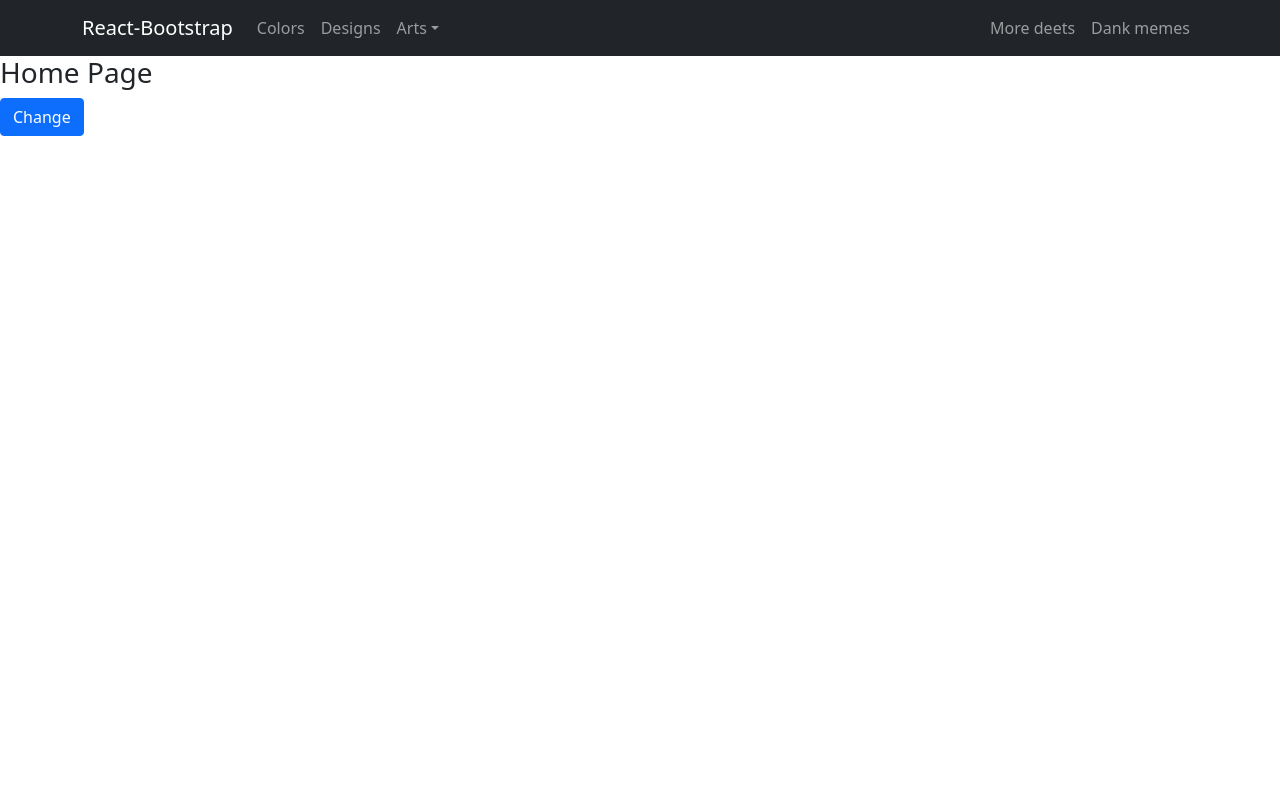
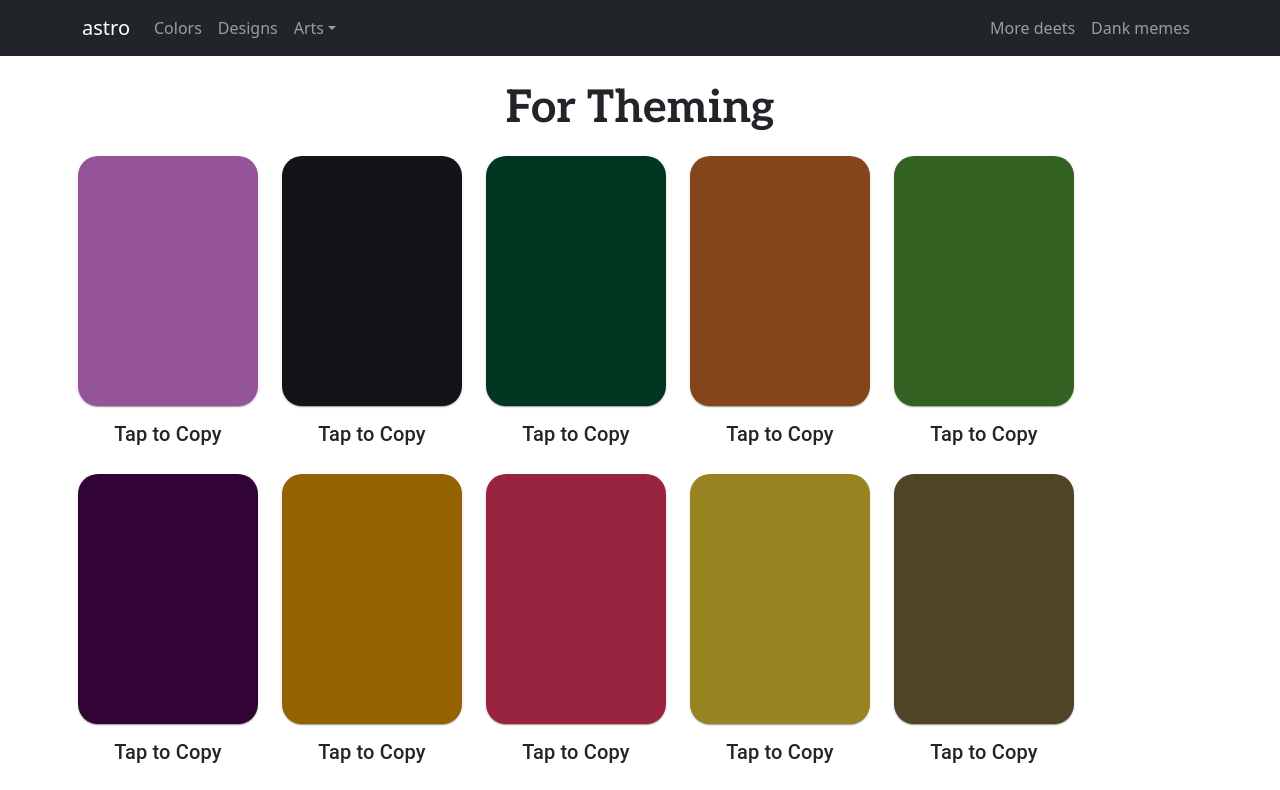
Before and after one commit to Thedot-in-opensource/astro, a React (Create React App) app: page / in a window 1280 px wide. Shown: the top 790 px of the page. Built offline with nearby package versions, Linux system fonts and the light colour scheme.

Commit message:
added layout

```diff
--- a/public/index.html
+++ b/public/index.html
@@ -39,7 +39,9 @@
       To create a production bundle, use `npm run build` or `yarn build`.
     -->
     <link rel="stylesheet" href="https://cdn.jsdelivr.net/npm/bootstrap@5.1.3/dist/css/bootstrap.min.css" integrity="sha384-1BmE4kWBq78iYhFldvKuhfTAU6auU8tT94WrHftjDbrCEXSU1oBoqyl2QvZ6jIW3" crossorigin="anonymous" />
-    <link rel="stylesheet" href="https://fonts.googleapis.com/css?family=Roboto:300,400,500,700&display=swap" />
+    <link rel="preconnect" href="https://fonts.googleapis.com">
+    <link rel="preconnect" href="https://fonts.gstatic.com" crossorigin>
+    <link href="https://fonts.googleapis.com/css2?family=Aleo:wght@700&display=swap" rel="stylesheet">
 </body>
 
 </html>
--- a/src/Pages/Home.js
+++ b/src/Pages/Home.js
@@ -1,8 +1,13 @@
 import React from 'react'
 import {useState} from 'react'
-import { Navbar, Container, Nav, Button} from 'react-bootstrap'
+import { Navbar, Container, Nav, Button, Row} from 'react-bootstrap'
 import NavBox from './SharedComponents/components/navbar'
+import Card from '@mui/material/Card';
+import Grid from '@mui/material/Grid';
+import Typography from '@mui/material/Typography';
 
+import {CopyToClipboard} from 'react-copy-to-clipboard';
+import "./SharedComponents/Styles/Home.css"
 
 
 export default function Home() {
@@ -12,10 +17,19 @@ export default function Home() {
         var letters = '0123456789ABCDEF';
         var color = '#';
         for (var i = 0; i < 6; i++) {
-            color += letters[Math.floor(Math.random() * 16)];
+            color += letters[Math.floor(Math.random() * 10)];
         }
-        setbColor(color)
+        return color
     }
+    function numberRange (start, end) {
+        return new Array(end - start).fill().map((d, i) => i + start);
+      }
+
+    const [CopyStatus, setCopyStatus] = useState(false)
+    const [colorHex, setcolorHex] = useState('')
+
+
+
     return (
         <div
         style={bColor ?
@@ -24,7 +38,55 @@ export default function Home() {
         : {backgroundColor: '#fff' }}
         >
             <NavBox/>
-            <h3>Home Page</h3>
+            <h3
+            style={{
+                fontSize: 45,
+                textAlign: 'center',
+                marginTop: 25,
+                marginBottom: 25,
+                fontFamily:'Aleo'
+            }}
+            >For Theming</h3>
+            <Container maxWidth="sm">
+            <Grid container spacing={2}>
+            {numberRange(0, 18).map((p) => {
+                return(
+                    <>
+                    <CopyToClipboard text={colorHex}
+                        onCopy={() => setCopyStatus(true)}>
+                        <div
+                        style={{
+                            flexDirection: 'column'
+                        }}
+                        >
+                        <Card sx={{ width:180, height: 250, borderRadius:5, backgroundColor: generateColors(), margin:1.50 }} onClick={() => {navigator.clipboard.writeText("#"+this.state.textToCopy)}}>
+
+                        </Card>
+
+                        <Typography style={{
+                            textAlign: 'center',
+                            marginTop: 8,
+                            marginBottom: 12
+                            }}
+                        variant="h6"
+                        component="h2"
+
+                        >
+                        Tap to Copy
+                        </Typography>
+                        </div>
+                    </CopyToClipboard>
+                   {/* {CopyStatus ? <span style={{color: 'red'}}>Copied.</span> : null} */}
+                   </>
+                )
+            })
+
+            }
+            </Grid>
+            </Container>
+
+
+
             <Button
             onClick={() => generateColors()}
             >
--- a/src/Pages/SharedComponents/components/navbar.js
+++ b/src/Pages/SharedComponents/components/navbar.js
@@ -4,7 +4,7 @@ export default function NavBox() {
     return (
             <Navbar collapseOnSelect expand="lg" bg="dark" variant="dark">
   <Container>
-  <Navbar.Brand href="#home">React-Bootstrap</Navbar.Brand>
+  <Navbar.Brand href="#home">astro</Navbar.Brand>
   <Navbar.Toggle aria-controls="responsive-navbar-nav" />
   <Navbar.Collapse id="responsive-navbar-nav">
     <Nav className="me-auto">
```
Also changed, not shown: package.json (+6 -2 lines), src/Pages/SharedComponents/Styles/Home.css (added), 2 other files (tests, documents, lock files or other folders).
